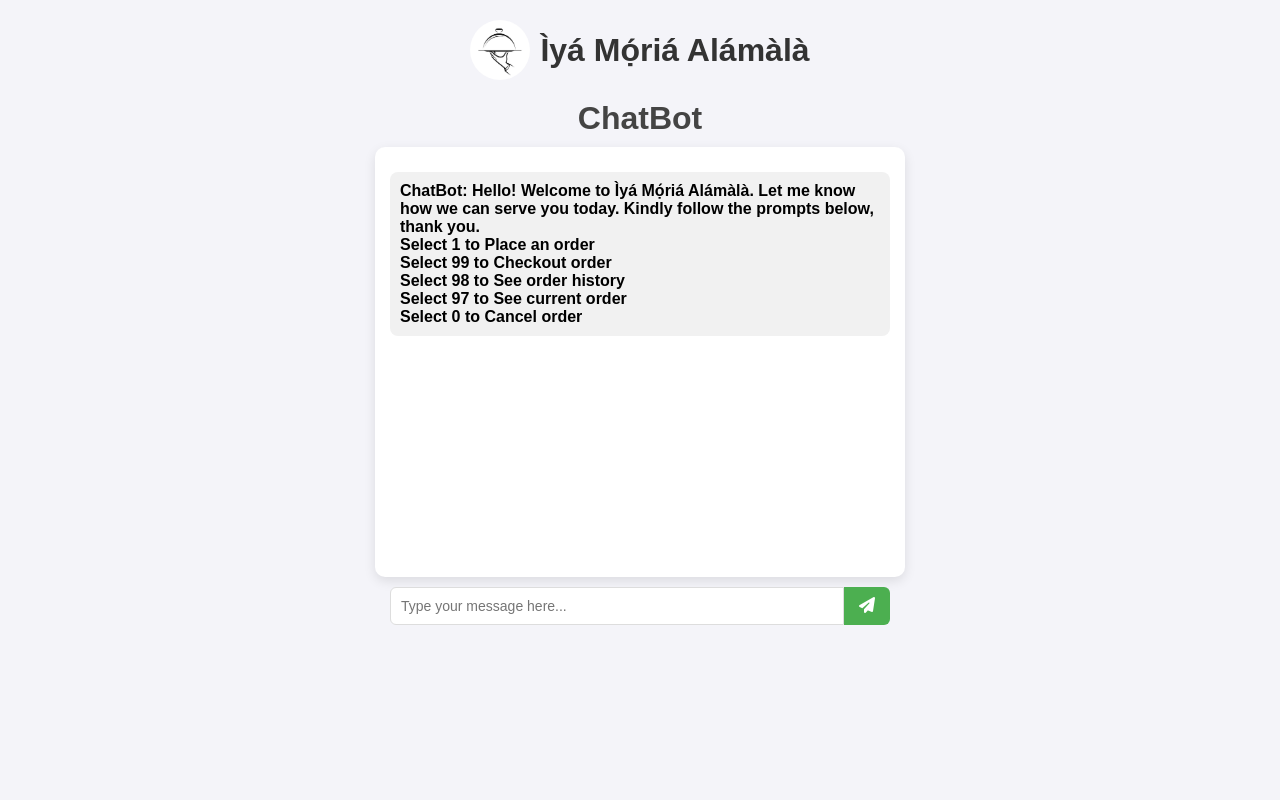
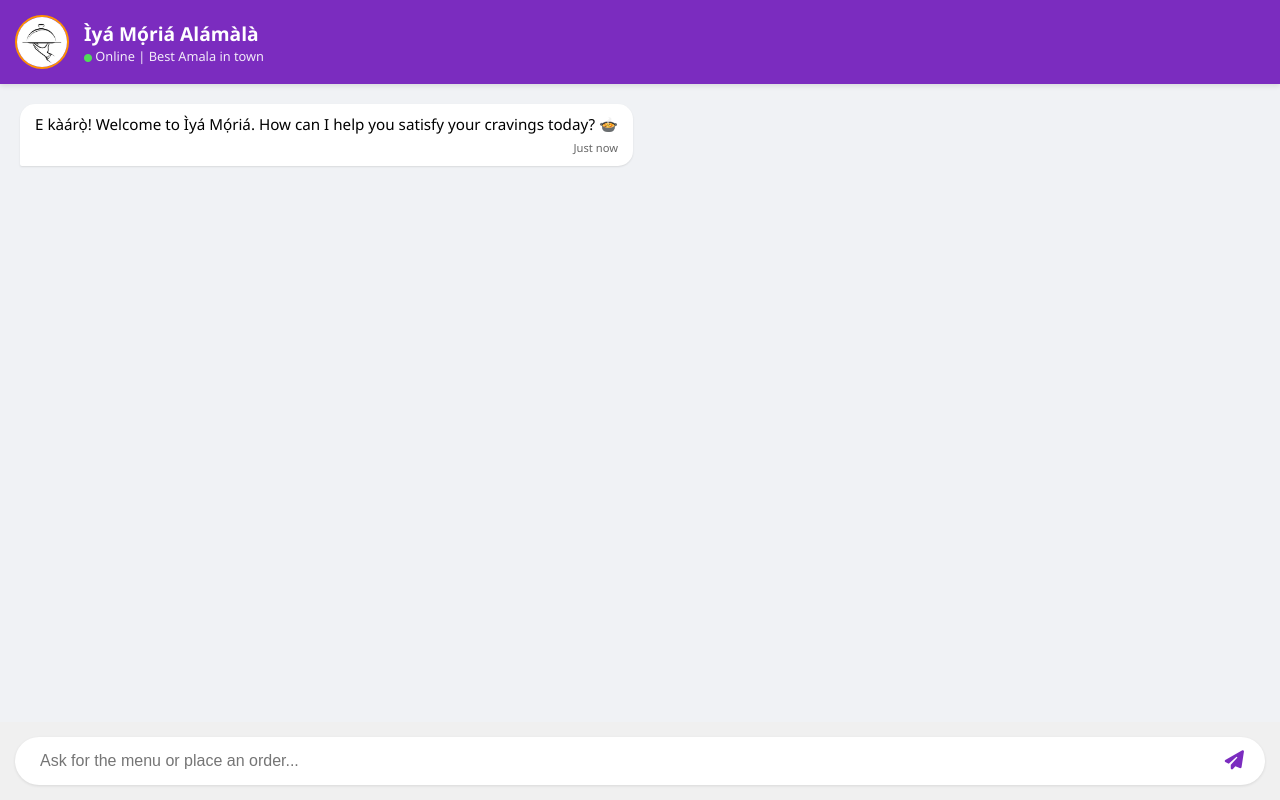
Before and after one commit to heisfolagbemi/The-Amala-Restaurant, a website: page frontend/index.html in a window 1280 px wide. Drawn offline with nearby package versions, Linux system fonts and the light colour scheme; no server answers.

Commit message:
My Assigment

```diff
--- a/Models/order.js
+++ b/Models/order.js
@@ -1,4 +1,4 @@
-// models/Order.js
+
 const mongoose = require("mongoose");
 
 const OrderItemSchema = new mongoose.Schema(
@@ -14,8 +14,8 @@ const OrderItemSchema = new mongoose.Schema(
 const OrderSchema = new mongoose.Schema({
   deviceId: String,
   items: [OrderItemSchema],
-  amount: Number, // in Naira
-  status: { type: String, default: "open" }, // open / pending-payment / paid / scheduled / cancelled
+  amount: Number,
+  status: { type: String, default: "open" },
   paystackReference: String,
   paymentInit: Object,
   scheduledFor: Date,
--- a/Models/session..js
+++ b/Models/session.js
@@ -1,4 +1,3 @@
-// models/Session.js
 const mongoose = require("mongoose");
 
 const OrderItemSchema = new mongoose.Schema(
@@ -15,7 +14,8 @@ const SessionSchema = new mongoose.Schema({
   deviceId: { type: String, index: true },
   socketId: String,
   currentOrder: { type: [OrderItemSchema], default: [] },
-  history: { type: [Object], default: [] }, // store order summaries
+  history: { type: [Object], default: [] },
+  inMenu: { type: Boolean, default: false },
   createdAt: { type: Date, default: Date.now },
   updatedAt: { type: Date, default: Date.now },
 });
--- a/frontend/index.html
+++ b/frontend/index.html
@@ -1,167 +1,204 @@
 <!DOCTYPE html>
 <html lang="en">
 <head>
-    <meta charset="UTF-8" />
-    <meta name="viewport" content="width=device-width, initial-scale=1.0" />
-    <title>ChatBot</title>
+    <meta charset="UTF-8">
+    <meta name="viewport" content="width=device-width, initial-scale=1.0">
+    <title>Ìyá Mọ́riá Alámàlà - Chat</title>
+    <link rel="stylesheet" href="https://cdnjs.cloudflare.com/ajax/libs/font-awesome/6.4.0/css/all.min.css">
+    <style>
+        :root {
+            --primary-color: #7b2cbf; /* Warm Purple */
+            --accent-color: #ff9100;  /* Amala/Soup Orange */
+            --user-bg: #dcf8c6;
+            --bot-bg: #ffffff;
+            --body-bg: #f0f2f5;
+        }
 
-    <!-- Font Awesome for the send button -->
-    <link
-      rel="stylesheet"
-      href="https://cdnjs.cloudflare.com/ajax/libs/font-awesome/6.4.0/css/all.min.css"
-    />
-
-    <style>
         body {
-        font-family: Arial, sans-serif;
-        background: #f4f4f9;
+            font-family: 'Segoe UI', Tahoma, Geneva, Verdana, sans-serif;
+            background: var(--body-bg);
             margin: 0;
-        padding: 0;
             display: flex;
             flex-direction: column;
-        align-items: center;
+            height: 100vh;
         }
-      .flex {
+
+        /* Header Styling */
+        header {
+            background: var(--primary-color);
+            color: white;
+            padding: 15px;
             display: flex;
             align-items: center;
-        margin-top: 20px;
+            box-shadow: 0 2px 5px rgba(0,0,0,0.1);
         }
+
         .logo {
-        width: 60px;
-        height: 60px;
+            width: 50px;
+            height: 50px;
             border-radius: 50%;
-        margin-right: 10px;
+            border: 2px solid var(--accent-color);
+            margin-right: 15px;
+            object-fit: cover;
         }
-      .title h1 {
+
+        .header-info h1 {
             margin: 0;
-        color: #333;
+            font-size: 1.2rem;
         }
-      .chatbot-title {
-        margin: 20px 0 10px;
-        color: #444;
+
+        .header-info p {
+            margin: 0;
+            font-size: 0.8rem;
+            opacity: 0.9;
         }
-      .messages {
-        list-style: none;
-        padding: 15px;
-        margin: 0;
-        width: 90%;
-        max-width: 500px;
-        height: 400px;
-        background: white;
-        border-radius: 10px;
+
+        /* Chat Window */
+        #chat-container {
+            flex: 1;
+            padding: 20px;
             overflow-y: auto;
-        box-shadow: 0 4px 12px rgba(0,0,0,0.1);
+            display: flex;
+            flex-direction: column;
+            gap: 15px;
         }
-      .messages ol {
-        margin: 10px 0;
-        padding: 10px;
-        border-radius: 8px;
-        background: #f1f1f1;
-        word-wrap: break-word;
+
+        .message {
+            max-width: 80%;
+            padding: 10px 15px;
+            border-radius: 15px;
+            font-size: 0.95rem;
+            line-height: 1.4;
+            position: relative;
+            box-shadow: 0 1px 2px rgba(0,0,0,0.1);
         }
-      .bot-message {
-        background: #e8f0fe;
+
+        .bot-msg {
+            align-self: flex-start;
+            background: var(--bot-bg);
+            border-bottom-left-radius: 2px;
         }
-      .user-message {
-        background: #d1f7c4;
+
+        .user-msg {
+            align-self: flex-end;
+            background: var(--user-bg);
+            border-bottom-right-radius: 2px;
+        }
+
+        .timestamp {
+            display: block;
+            font-size: 0.7rem;
+            margin-top: 5px;
+            opacity: 0.6;
             text-align: right;
         }
+
+        /* Input Area */
+        footer {
+            background: #f0f0f0;
+            padding: 15px;
+            display: flex;
+            gap: 10px;
+        }
+
         #form {
             display: flex;
-        justify-content: center;
-        margin: 10px;
-        width: 90%;
-        max-width: 500px;
+            width: 100%;
+            background: white;
+            border-radius: 25px;
+            padding: 5px 15px;
+            align-items: center;
+            box-shadow: 0 1px 3px rgba(0,0,0,0.1);
         }
+
         .user-input {
             flex: 1;
+            border: none;
             padding: 10px;
-        border: 1px solid #ddd;
-        border-radius: 6px 0 0 6px;
-        font-size: 14px;
+            outline: none;
+            font-size: 1rem;
         }
-      button {
-        background: #4caf50;
+
+        .send-btn {
+            background: transparent;
             border: none;
-        color: white;
-        padding: 0 15px;
-        border-radius: 0 6px 6px 0;
+            color: var(--primary-color);
+            font-size: 1.2rem;
             cursor: pointer;
-        font-size: 16px;
+            transition: transform 0.2s;
         }
-      button:hover {
-        background: #45a049;
+
+        .send-btn:hover {
+            transform: scale(1.1);
         }
     </style>
 </head>
 <body>
-    <div class="flex">
-      <img
-        class="logo"
-        src="./media/VectorStock_ Delicious Restaurant Menu Icons.jpeg"
-        alt="Amala logo"
-      />
-      <div class="title"><h1>Ìyá Mọ́riá Alámàlà</h1></div>
+
+    <header>
+        <img class="logo" src="./media/VectorStock_ Delicious Restaurant Menu Icons.jpeg" alt="Ìyá Mọ́riá logo">
+        <div class="header-info">
+            <h1>Ìyá Mọ́riá Alámàlà</h1>
+            <p><i class="fa-solid fa-circle" style="color: #4df04d; font-size: 8px;"></i> Online | Best Amala in town</p>
         </div>
+    </header>
 
-    <h1 class="chatbot-title">ChatBot</h1>
+    <main id="chat-container">
+        <!-- Welcome Message -->
+        <div class="message bot-msg">
+            E kàárọ̀! Welcome to Ìyá Mọ́riá. How can I help you satisfy your cravings today? 🍲
+            <span class="timestamp">Just now</span>
+        </div>
+    </main>
 
-    <ul class="messages">
-      <ol class="bot-message">
-        <strong>ChatBot:</strong>
-        <b>
-          Hello! Welcome to Ìyá Mọ́riá Alámàlà. Let me know how we can serve you today. Kindly follow the prompts below, thank you.<br />
-          Select 1 to Place an order <br />
-          Select 99 to Checkout order <br />
-          Select 98 to See order history <br />
-          Select 97 to See current order <br />
-          Select 0 to Cancel order
-        </b>
-      </ol>
-    </ul>
-
+    <footer>
         <form id="form">
-      <input
-        type="text"
-        class="user-input"
-        placeholder="Type your message here..."
-      />
-      <button type="submit"><i class="fa-solid fa-paper-plane"></i></button>
+            <input type="text" class="user-input" placeholder="Ask for the menu or place an order..." autocomplete="off">
+            <button type="submit" class="send-btn">
+                <i class="fa-solid fa-paper-plane"></i>
+            </button>
         </form>
+    </footer>
 
     <script src="/socket.io/socket.io.js"></script>
     <script>
         const socket = io();
-
         const form = document.getElementById("form");
         const input = document.querySelector(".user-input");
-      const messages = document.querySelector(".messages");
+        const chatContainer = document.getElementById("chat-container");
 
-      // Handle form submission
+        // Helper function to add messages to UI
+        const addMessage = (text, sender) => {
+            const msgDiv = document.createElement("div");
+            msgDiv.classList.add("message", sender === 'user' ? "user-msg" : "bot-msg");
+
+            const time = new Date().toLocaleTimeString([], { hour: '2-digit', minute: '2-digit' });
+
+            msgDiv.innerHTML = `
+                ${text}
+                <span class="timestamp">${time}</span>
+            `;
+
+            chatContainer.appendChild(msgDiv);
+            chatContainer.scrollTop = chatContainer.scrollHeight;
+        };
+
         form.addEventListener("submit", (e) => {
             e.preventDefault();
-        if (input.value.trim() !== "") {
-          // Show user message
-          const userMsg = document.createElement("ol");
-          userMsg.classList.add("user-message");
-          userMsg.innerHTML = `<strong>You:</strong> <b>${input.value}</b>`;
-          messages.appendChild(userMsg);
+            const message = input.value.trim();
 
-          // Send to server
-          socket.emit("userMessage", input.value);
-
-          messages.scrollTop = messages.scrollHeight;
+            if (message) {
+                addMessage(message, 'user');
+                socket.emit("userMessage", message);
                 input.value = "";
             }
         });
 
-      // Listen for bot messages from the server
         socket.on("botMessage", (msg) => {
-        const botMsg = document.createElement("ol");
-        botMsg.classList.add("bot-message");
-        botMsg.innerHTML = `<strong>ChatBot:</strong> <b>${msg}</b>`;
-        messages.appendChild(botMsg);
-        messages.scrollTop = messages.scrollHeight;
+            // Add a small delay so it feels more natural
+            setTimeout(() => {
+                addMessage(msg, 'bot');
+            }, 500);
         });
     </script>
 </body>
```
Also changed, not shown: ResponseModel.js (deleted, +0 -9 lines), app.js (+49 -39 lines), seed.js (deleted, +0 -31 lines). Lines whose indentation alone changed are shown as unchanged.
